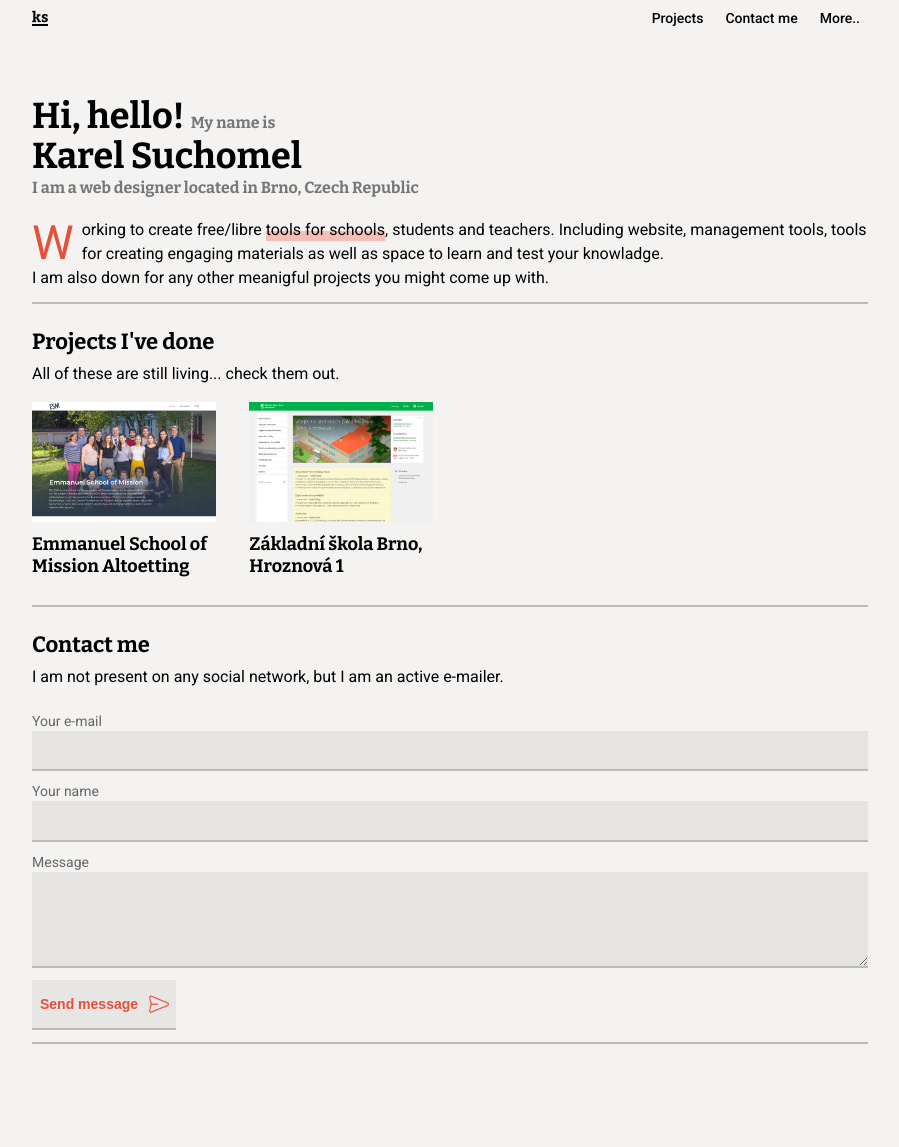
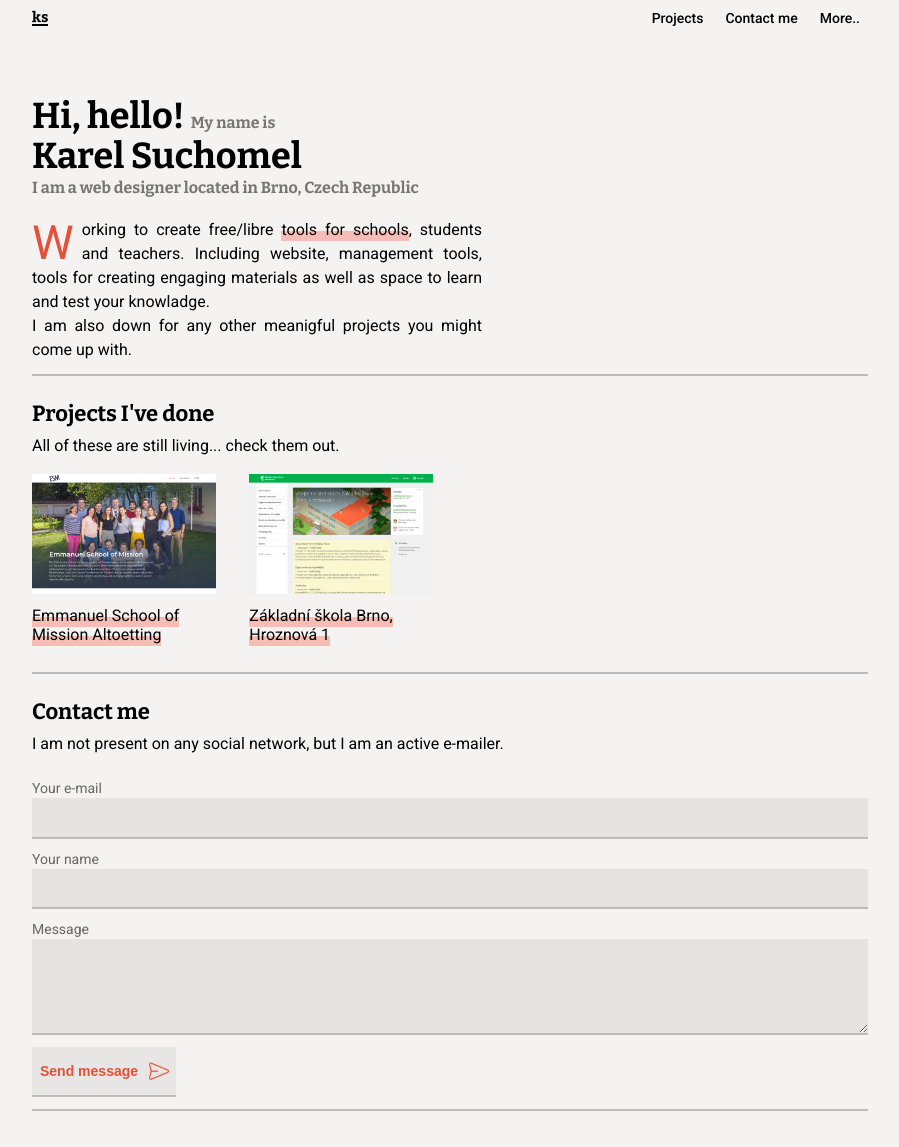
Before and after one commit to karelsuchomel/personal-site, a Jekyll site: the page built from index.md, in a window 1280 px wide. Shown: the whole page, without its empty margins (190-1089 px from the left). Built offline with Jekyll 4.4.1, drawn with Linux system fonts in a browser that asks for light colours; before the commit the page ends 1080 px from its top, so only the background shows below that.

Commit message:
Front-page, projects hover effect

```diff
--- a/_sass/front-page/hero-segment.sass
+++ b/_sass/front-page/hero-segment.sass
@@ -27,3 +27,8 @@
 		font-size: 47px
 		line-height: 47px
 		padding-right: 8px
+
+@media screen and (min-width: 450px)
+	p.front-paragraph
+		text-align: justify
+		max-width: 450px
--- a/_sass/front-page/list-projects.sass
+++ b/_sass/front-page/list-projects.sass
@@ -1,3 +1,5 @@
+@import "_partials"
+
 ul.front-page-list-projects
 	padding: 0px
 	list-style: none
@@ -9,10 +11,18 @@
 	> li
 		float: left
 		margin: 0px
-		width: 22%
+		width: 48%
 		margin-right: 4%
+		outline: 0px solid #f4f3f2
+		box-shadow: 0px 0px 0px 0px #BBB
 
-		&:last-of-type
+		&:hover, &:active
+			transition: outline 0.2s, box-shadow 0.2s
+			transition-timing-function: ease-in
+			outline: 8px solid #f4f3f2
+			box-shadow: 0px 0px 0px 10px #e55039
+
+		&:nth-of-type(2n)
 			margin-right: 0%
 
 		.graphic-container
@@ -25,8 +35,26 @@
 				display: block
 
 		h3
+			font-family: 'Roboto', sans-serif
+			font-weight: 400
+			font-size: 16px
 			margin: 12px 0px
-			font-size: 18px
 			a
+				@extend .standard-link
 				color: inherit
 				text-decoration: none
+
+@media screen and (min-width: 450px)
+	ul.front-page-list-projects
+		padding: 0px
+		list-style: none
+		&:after
+			content: ""
+			display: block
+			clear: both
+
+		> li
+			float: left
+			margin: 0px
+			width: 22%
+			margin-right: 4%
```
